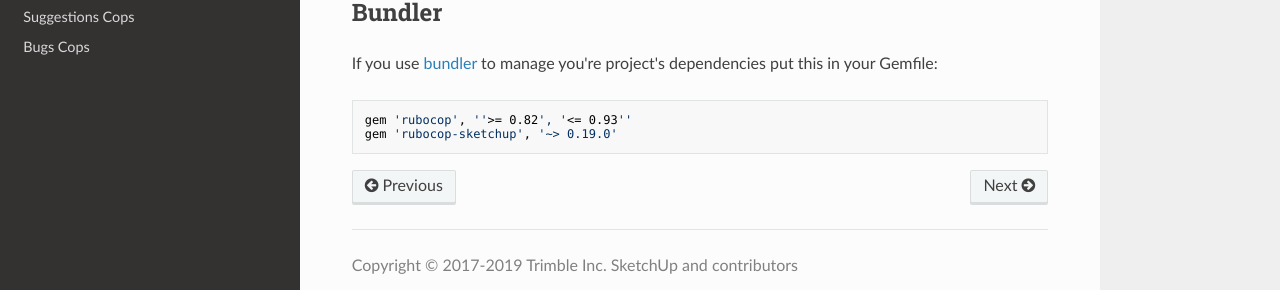
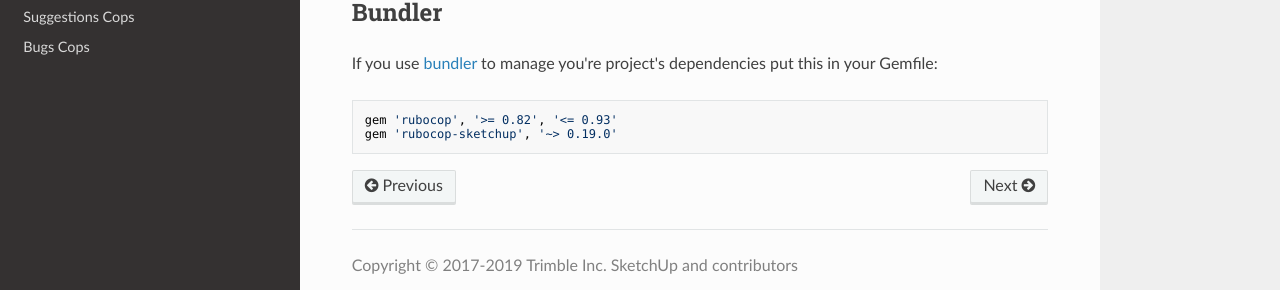
Before and after one commit to SketchUp/rubocop-sketchup, an MkDocs documentation site: the page built from manual/installation.md, in a window 1280 px wide and 944 px high. Shown: the part 609-899 px from the top of the window. Built offline with MkDocs 1.6.1, drawn with Linux system fonts in a browser that asks for light colours; nearby versions of some CDN libraries.

Commit message:
Fix extra quotationmarks in documentation around gem version strings.

```diff
--- a/manual/installation.md
+++ b/manual/installation.md
@@ -18,5 +18,5 @@ Install the `rubocop-sketchup` gem:
 
 If you use [bundler](http://bundler.io/) to manage you're project's dependencies put this in your Gemfile:
 
-    gem 'rubocop', ''>= 0.82', '<= 0.93''
+    gem 'rubocop', '>= 0.82', '<= 0.93'
     gem 'rubocop-sketchup', '~> 0.19.0'
```
Also changed, not shown: manual/integration_with_other_tools.md (+1 -1 lines).
